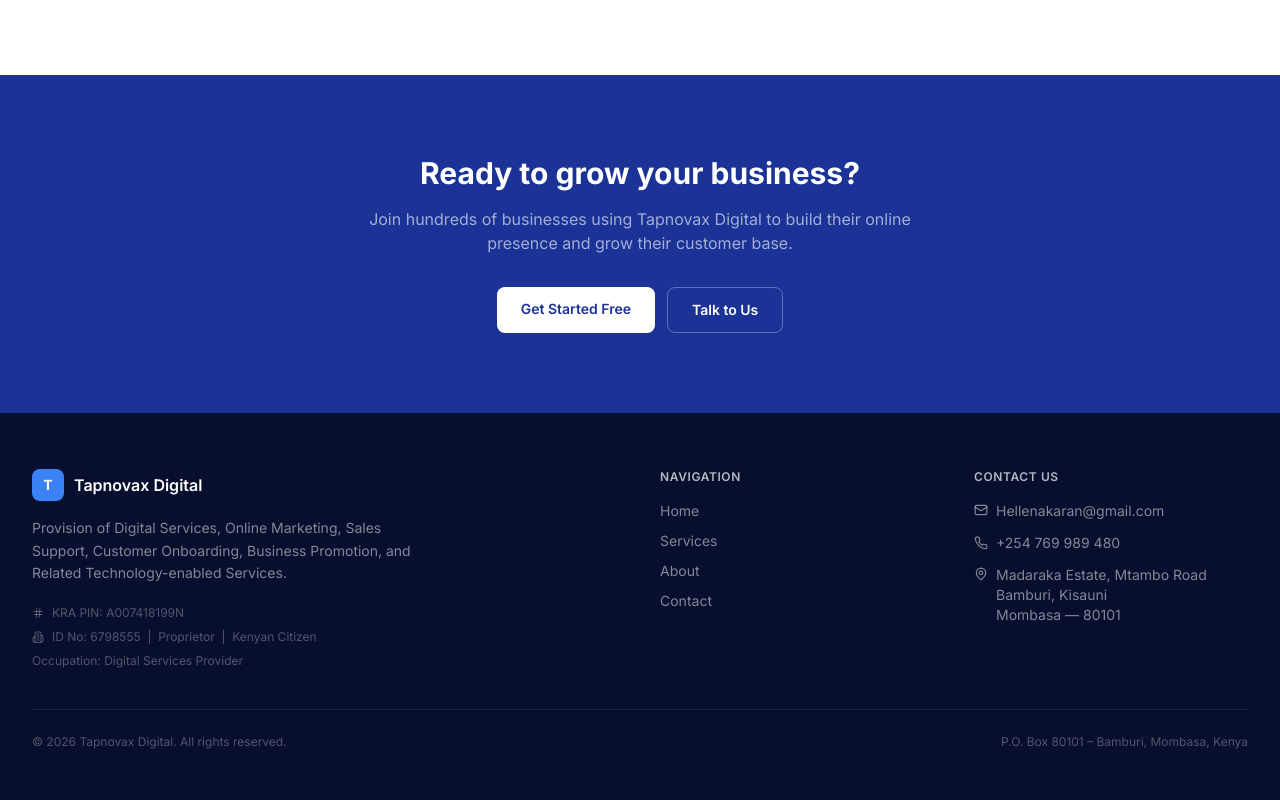
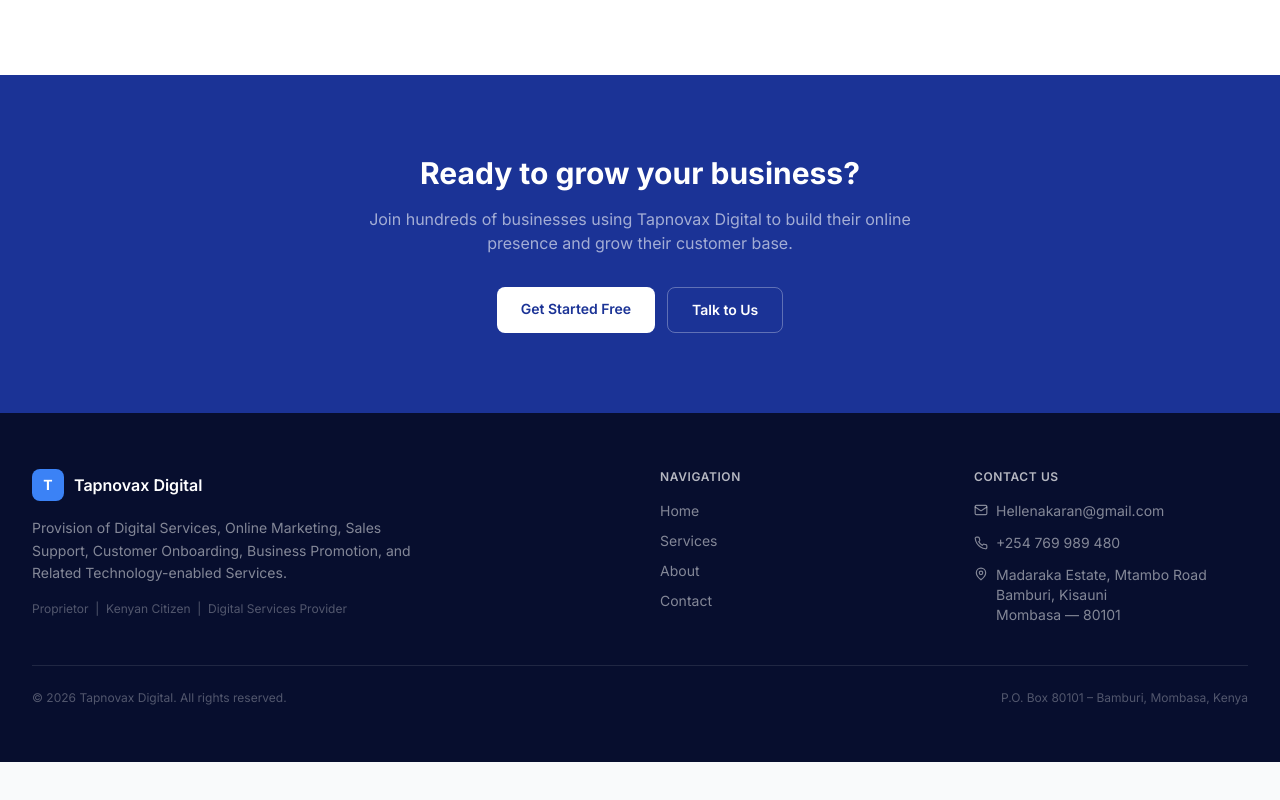
Before and after one commit to OsirOsir/tapnovax-digital, a React (Vite) app in the folder frontend/: page / in a window 1280 px wide. Shown: the part 2432-3232 px from the top of the page. After the commit the page ends 3194 px from the top, so only its background shows below. Built offline with nearby package versions, Linux system fonts and the light colour scheme.

Commit message:
Remove KRA PIN and ID number from public pages

```diff
--- a/frontend/src/components/Footer.tsx
+++ b/frontend/src/components/Footer.tsx
@@ -1,5 +1,5 @@
 import { Link } from 'react-router-dom';
-import { Mail, Phone, MapPin, Building2, Hash } from 'lucide-react';
+import { Mail, Phone, MapPin } from 'lucide-react';
 
 export default function Footer() {
   return (
@@ -15,22 +15,12 @@
               </div>
               <span className="font-semibold text-white text-base">Tapnovax Digital</span>
             </div>
-            <p className="text-white/50 text-sm leading-relaxed max-w-sm mb-5">
+            <p className="text-white/50 text-sm leading-relaxed max-w-sm mb-4">
               Provision of Digital Services, Online Marketing, Sales Support, Customer Onboarding, Business Promotion, and Related Technology-enabled Services.
             </p>
-            <div className="space-y-2 text-xs text-white/30">
-              <div className="flex items-center gap-2">
-                <Hash size={12} />
-                <span>KRA PIN: A007418199N</span>
-              </div>
-              <div className="flex items-center gap-2">
-                <Building2 size={12} />
-                <span>ID No: 6798555 &nbsp;|&nbsp; Proprietor &nbsp;|&nbsp; Kenyan Citizen</span>
-              </div>
-              <div className="flex items-center gap-2">
-                <span>Occupation: Digital Services Provider</span>
-              </div>
-            </div>
+            <p className="text-white/30 text-xs">
+              Proprietor &nbsp;|&nbsp; Kenyan Citizen &nbsp;|&nbsp; Digital Services Provider
+            </p>
           </div>
 
           {/* Navigation */}
@@ -49,9 +39,7 @@
             <div className="space-y-3 text-sm text-white/50">
               <div className="flex items-start gap-2">
                 <Mail size={14} className="mt-0.5 shrink-0" />
-                <div>
-                  <div>Hellenakaran@gmail.com</div>
-                </div>
+                <span>Hellenakaran@gmail.com</span>
               </div>
               <div className="flex items-center gap-2">
                 <Phone size={14} className="shrink-0" />
--- a/frontend/src/pages/public/ContactPage.tsx
+++ b/frontend/src/pages/public/ContactPage.tsx
@@ -1,5 +1,4 @@
 import { useState } from 'react';
-import { Mail, Phone, MapPin, CheckCircle, Loader, Clock, Hash, Building2 } from 'lucide-react';
 import { submitInquiry } from '../../api/inquiries';
 
 export default function ContactPage() {
@@ -145,16 +144,10 @@
                 </h3>
                 <div className="text-sm text-gray-500 space-y-1.5">
                   <div className="flex justify-between">
-                    <span>KRA PIN</span>
-                    <span className="font-medium text-gray-700">A007418199N</span>
                   </div>
                   <div className="flex justify-between">
-                    <span>ID Number</span>
-                    <span className="font-medium text-gray-700">6798555</span>
                   </div>
                   <div className="flex justify-between">
-                    <span>ID Type</span>
-                    <span className="font-medium text-gray-700">Kenyan Citizen</span>
                   </div>
                   <div className="flex justify-between">
                     <span>Designation</span>
```
